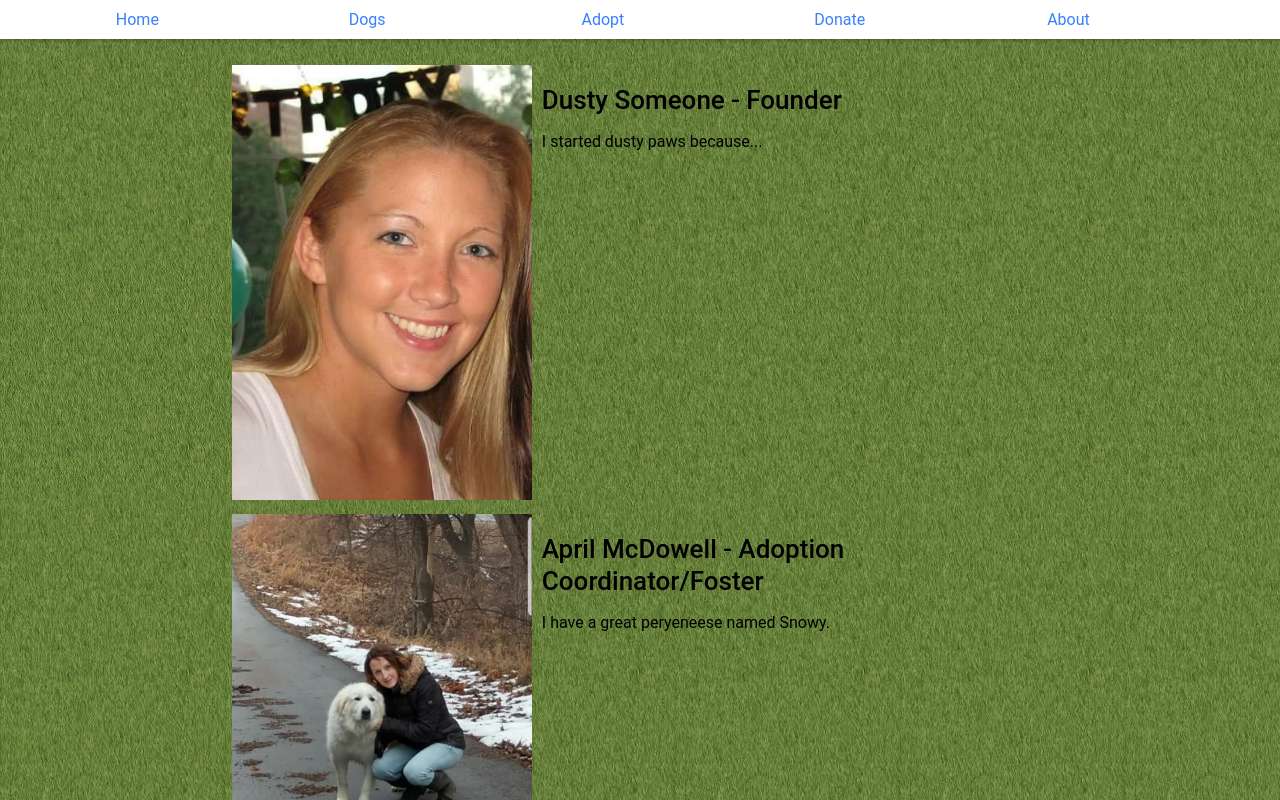
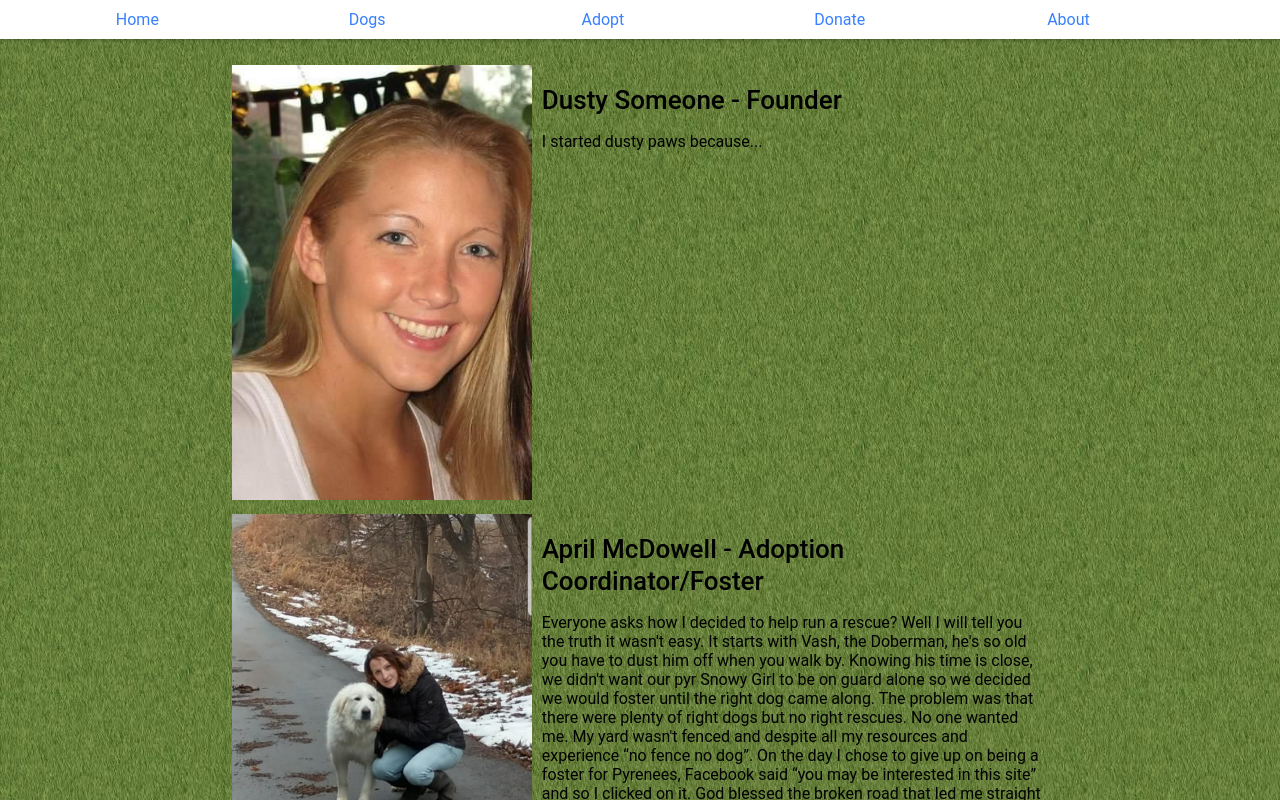
Before and after one commit to FangerZero/dusty-paws, a React (Create React App) app: page /about in a window 1280 px wide. Built offline with nearby package versions, Linux system fonts and the light colour scheme; the HTML template or start-up script is replaced by a standard one.

Commit message:
April's About me portion completed

```diff
--- a/src/pages/About.tsx
+++ b/src/pages/About.tsx
@@ -28,7 +28,7 @@ const About: React.FC = () => {
             </IonCol>
             <IonCol offsetLg="0" sizeLg="5" offsetXs="0" sizeXs="12">
               <h1>April McDowell - Adoption Coordinator/Foster</h1>
-              <p>I have a great peryeneese named Snowy. </p>
+              <p>Everyone asks how I decided to help run a rescue? Well I will tell you the truth it wasn't easy. It starts with Vash, the Doberman, he's so old you have to dust him off when you walk by.  Knowing his time is close, we didn't want our pyr Snowy Girl to be on guard alone so we decided we would foster until the right dog came along. The problem was that there were plenty of right dogs but no right rescues. No one wanted me. My yard wasn't fenced and despite all my resources and experience “no fence no dog”. On the day I chose to give up on being a foster for Pyrenees, Facebook said “you may be interested in this site” and so I clicked on it. God blessed the broken road that led me straight to the Safe Haven and the rest is history. I started out wanting to foster, and now I get to be so much more, new friends, new adventures, God knew exactly where to send me. </p>
             </IonCol>
           </IonRow>
         </IonGrid>
```
